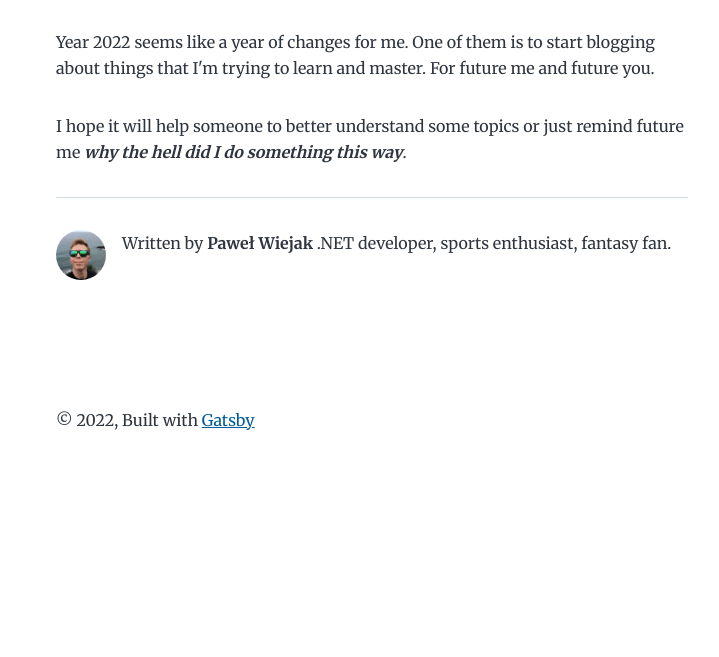
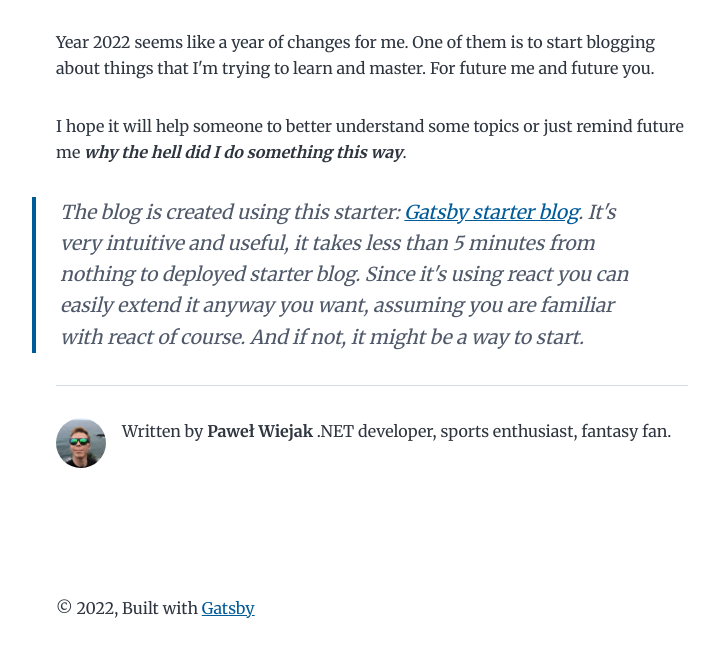
Before and after one commit to pwiejak/pwiejak-blog, a Gatsby site: page /hello-world/ in a window 1280 px wide. Shown: the part 211-868 px from the top of the page, without its empty margins (268-987 px from the left). Before the commit the page ends 800 px from the top, so only its background shows below. Built offline with nearby package versions, Linux system fonts and the light colour scheme; Gatsby itself is replaced by a stand-in of ours.

Commit message:
first post draft

```diff
--- a/content/blog/hello-world/index.md
+++ b/content/blog/hello-world/index.md
@@ -8,3 +8,8 @@ Year 2022 seems like a year of changes for me.
 One of them is to start blogging about things that I'm trying to learn and master. For future me and future you.
 
 I hope it will help someone to better understand some topics or just remind future me ***why the hell did I do something this way***.
+
+> The blog is created using this starter: [Gatsby starter blog](https://github.com/gatsbyjs/gatsby-starter-blog).
+> It's very intuitive and useful, it takes less than 5 minutes from nothing to deployed starter blog.
+> Since it's using react you can easily extend it anyway you want, assuming you are familiar with react of course.
+> And if not, it might be a way to start.
```
